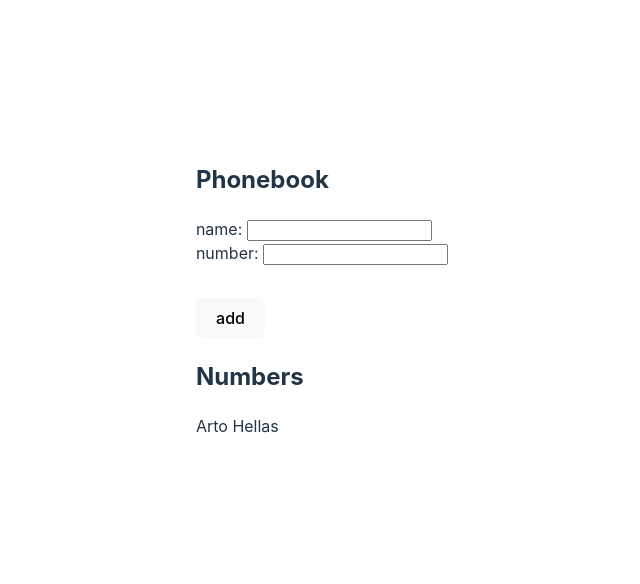
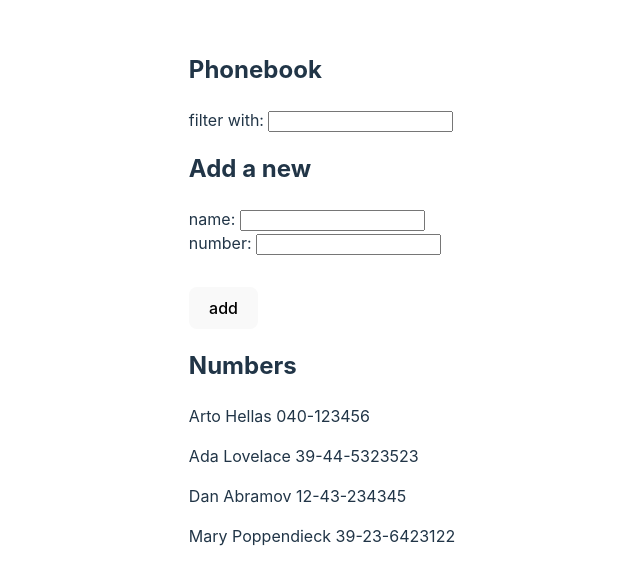
Before and after one commit to mikathefinn/Full-stack-open, a React (Vite) app in the folder osa-2/puhelinluettelo/: page / in a window 1280 px wide. Shown: the part 102-686 px from the top of the page, without its empty margins (318-958 px from the left). Built offline with nearby package versions, Linux system fonts and the light colour scheme.

Commit message:
2.9 done

```diff
--- a/osa-2/puhelinluettelo/src/App.jsx
+++ b/osa-2/puhelinluettelo/src/App.jsx
@@ -2,9 +2,15 @@
 import Person from './components/Person';
 
 const App = () => {
-  const [persons, setPersons] = useState([{ name: 'Arto Hellas' }]);
+  const [persons, setPersons] = useState([
+    { name: 'Arto Hellas', number: '040-123456' },
+    { name: 'Ada Lovelace', number: '39-44-5323523' },
+    { name: 'Dan Abramov', number: '12-43-234345' },
+    { name: 'Mary Poppendieck', number: '39-23-6423122' },
+  ]);
   const [newName, setNewName] = useState('');
-  const [newNumber, setNewNumber] = useState('')
+  const [newNumber, setNewNumber] = useState('');
+  const [filter, setFilter] = useState('');
 
   const addPerson = (event) => {
     event.preventDefault();
@@ -21,7 +27,7 @@
       };
       setPersons(persons.concat(personObj));
       setNewName('');
-      setNewNumber('')
+      setNewNumber('');
     }
   };
 
@@ -29,12 +35,27 @@
     console.log(event.target.value);
     setNewName(event.target.value);
   };
-const handleNumberChange = (event) =>{
-  setNewNumber(event.target.value)
-}
+  const handleNumberChange = (event) => {
+    setNewNumber(event.target.value);
+  };
+  const handleFiltering = (event) => {
+    setFilter(event.target.value);
+  };
+  const filteredNames = persons.filter((person) =>
+    person.name.toLowerCase().includes(filter.toLowerCase())
+  );
+  console.log(filteredNames);
+
   return (
     <div>
       <h2>Phonebook</h2>
+      <form>
+        <div>
+          filter with: <input value={filter} onChange={handleFiltering} />
+        </div>
+      </form>
+
+      <h2>Add a new</h2>
       <form onSubmit={addPerson}>
         <div>
           name: <input value={newName} onChange={handleNameChange} />
@@ -47,7 +68,7 @@
         </div>
       </form>
       <h2>Numbers</h2>
-      <Person persons={persons} />
+      <Person persons={filteredNames} />
     </div>
   );
 };
```
